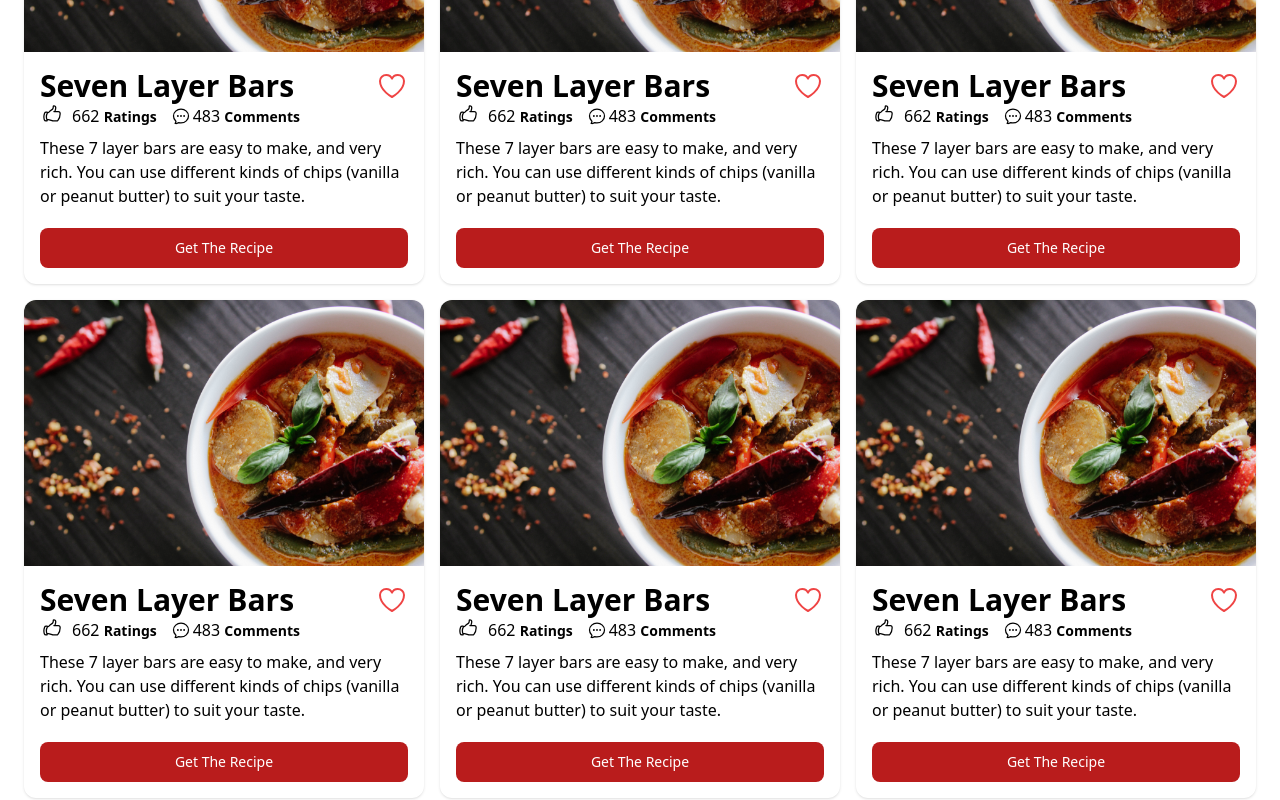
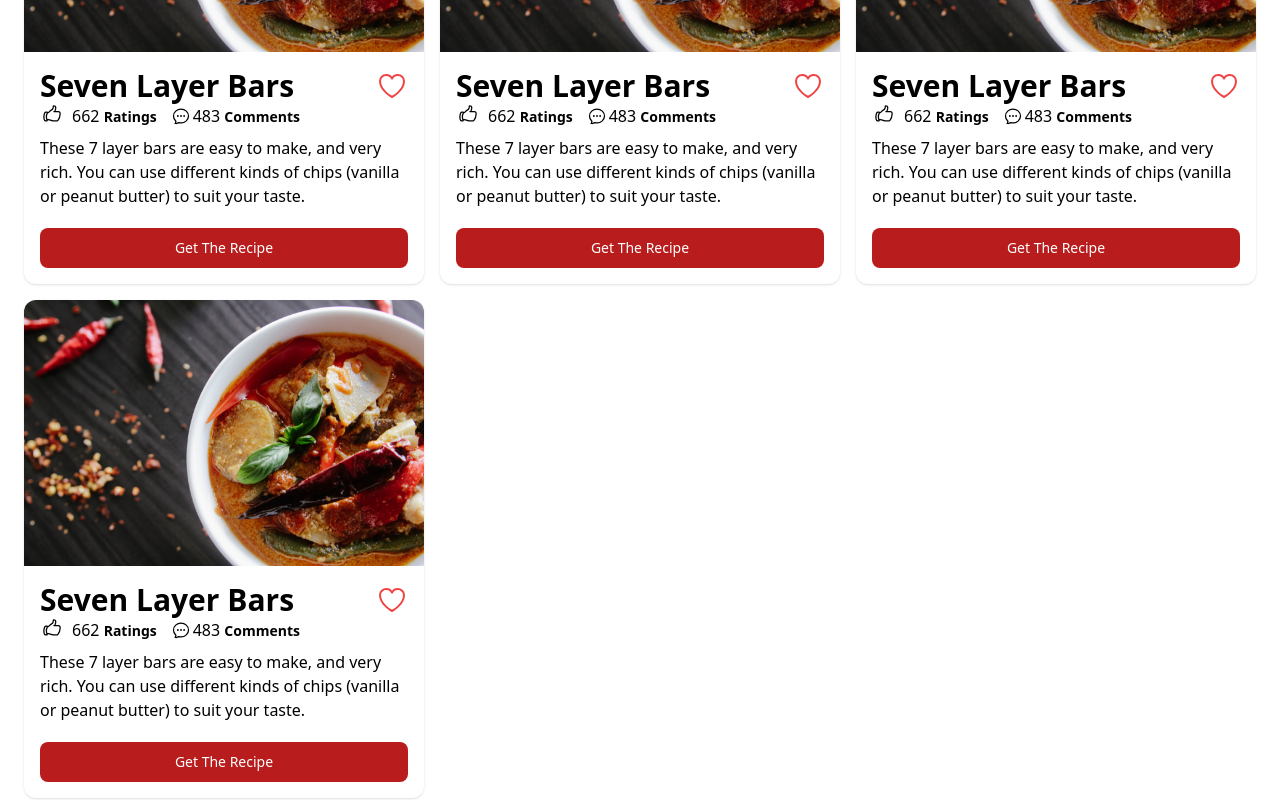
Before and after one commit to Jon-Felipe/Tasty-React, a React (Vite) app: page / in a window 1280 px wide. Shown: the part 1333-2133 px from the top of the page. Built offline with nearby package versions, Linux system fonts and the light colour scheme.

Commit message:
displaying only 4 recipes

```diff
--- a/src/pages/Home.tsx
+++ b/src/pages/Home.tsx
@@ -60,7 +60,8 @@ const Home = (props: Props) => {
           Featured Recipes
         </h3>
         <div className='grid grid-cols-1 md:grid-cols-2 lg:grid-cols-3 gap-4'>
-          {recipes.map((recipe: RecipeType) => {
+          {recipes
+            .map((recipe: RecipeType) => {
               return (
                 <Recipe
                   key={recipe.id}
@@ -71,7 +72,8 @@ const Home = (props: Props) => {
                   description={recipe.description}
                 />
               );
-          })}
+            })
+            .slice(0, 4)}
         </div>
       </article>
     </div>
```
Lines whose indentation alone changed are shown as unchanged.
